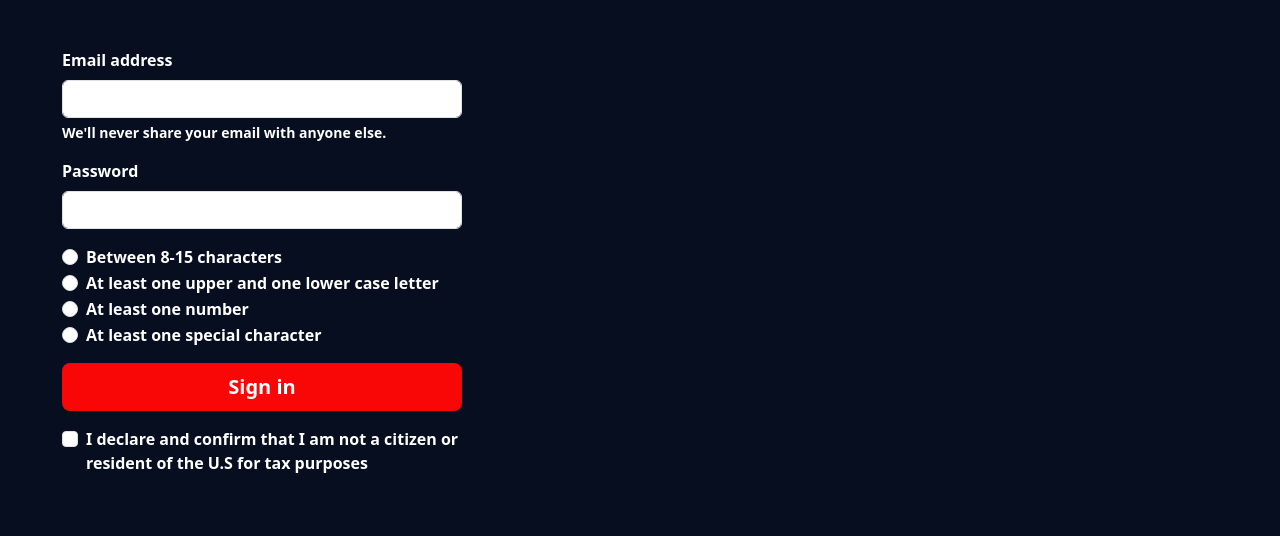
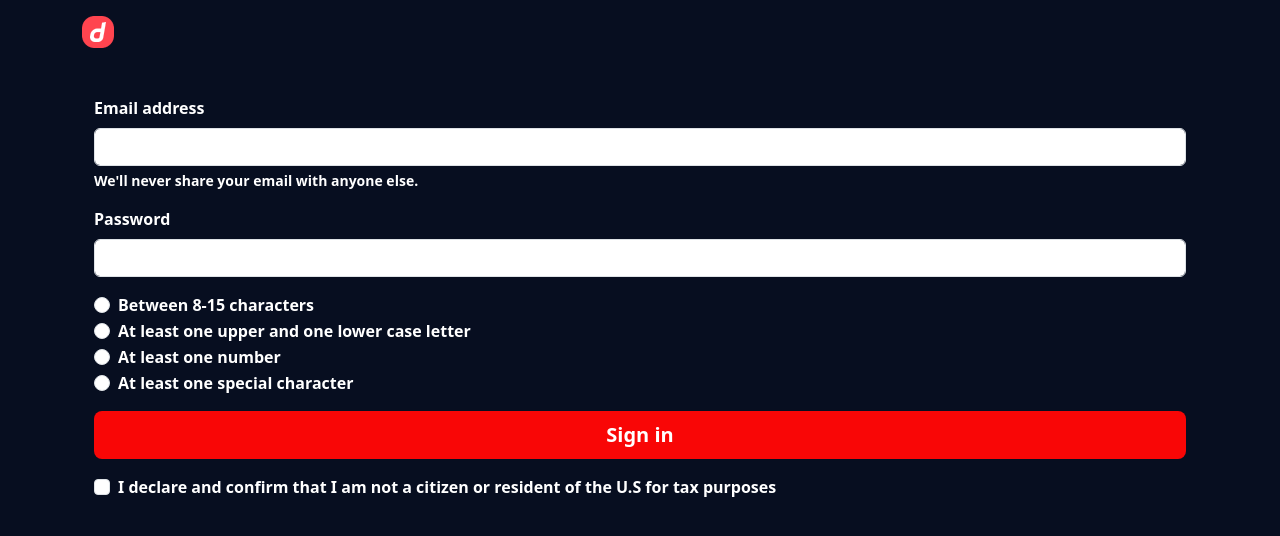
Before and after one commit to Fredcoder15/Bootstrap, a plain HTML site: page pages/Sign in.html in a window 1280 px wide. Drawn offline with Linux system fonts and the light colour scheme.

Commit message:
Made changes to form layout

```diff
--- a/pages/Sign in.html
+++ b/pages/Sign in.html
@@ -12,8 +12,17 @@
       background: url(../assets/xxl_exness_home_podcast_mobile_c43ca86330.jpg);
       background-size: cover; background-repeat:no-repeat;
     "
-  ><div class="container-md my-5 w-50" style="margin-left:50px;">
-      <form class="text-white fw-bold" style="width:400px;" >
+  >
+  <div class="container-md" id="wrapper"><div class="d-flex my-3">
+      <a href="../index.html" target="_blank"><img
+
+        class="img-fluid"
+        src="../assets/deriv-favi-icon.png"
+        alt="deriv image icon"
+      /></a>
+    </div>
+  <div class="container-md my-5" >
+      <form class="text-white fw-bold"  >
         <div class="mb-3">
 
           <label for="exampleInputEmail1" class="form-label"
```
Also changed, not shown: pages/create account.html (+4 -5 lines).
